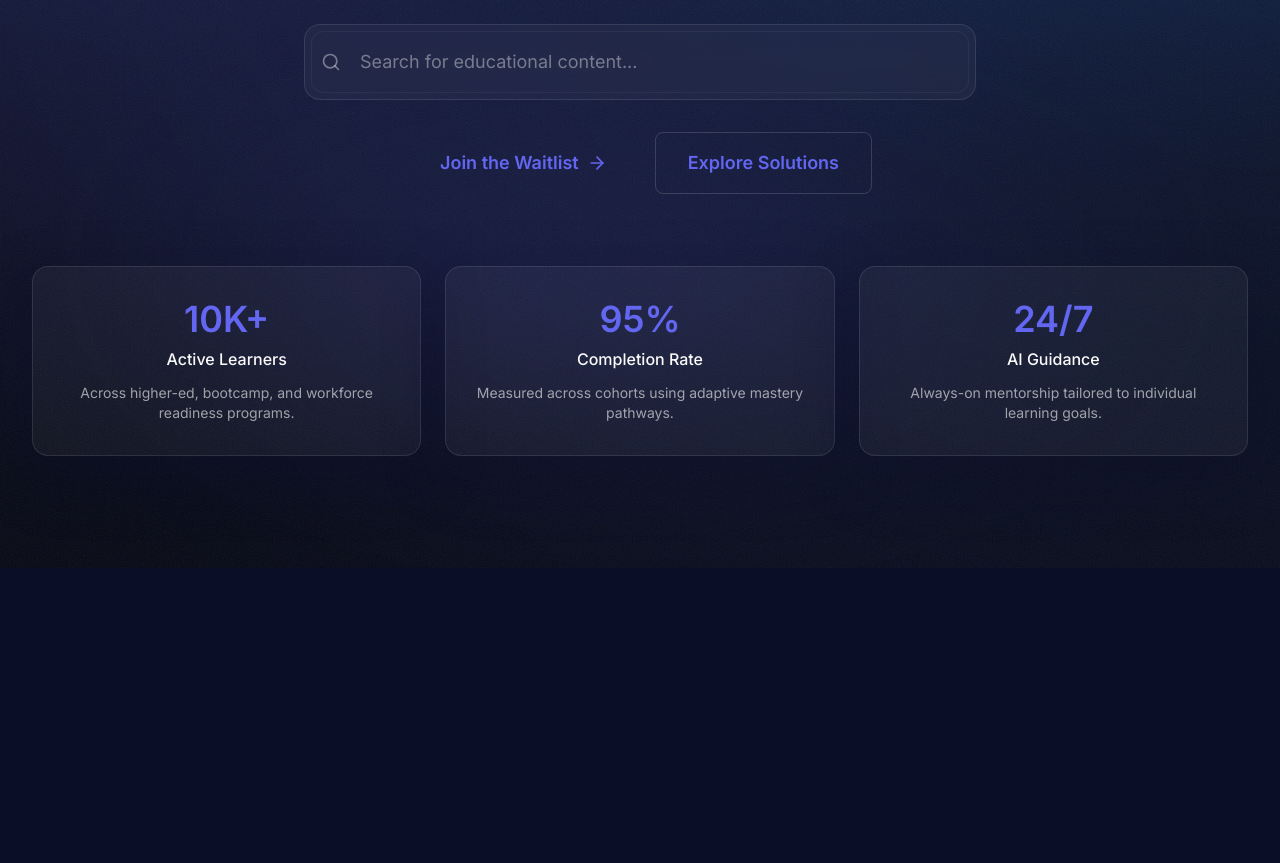
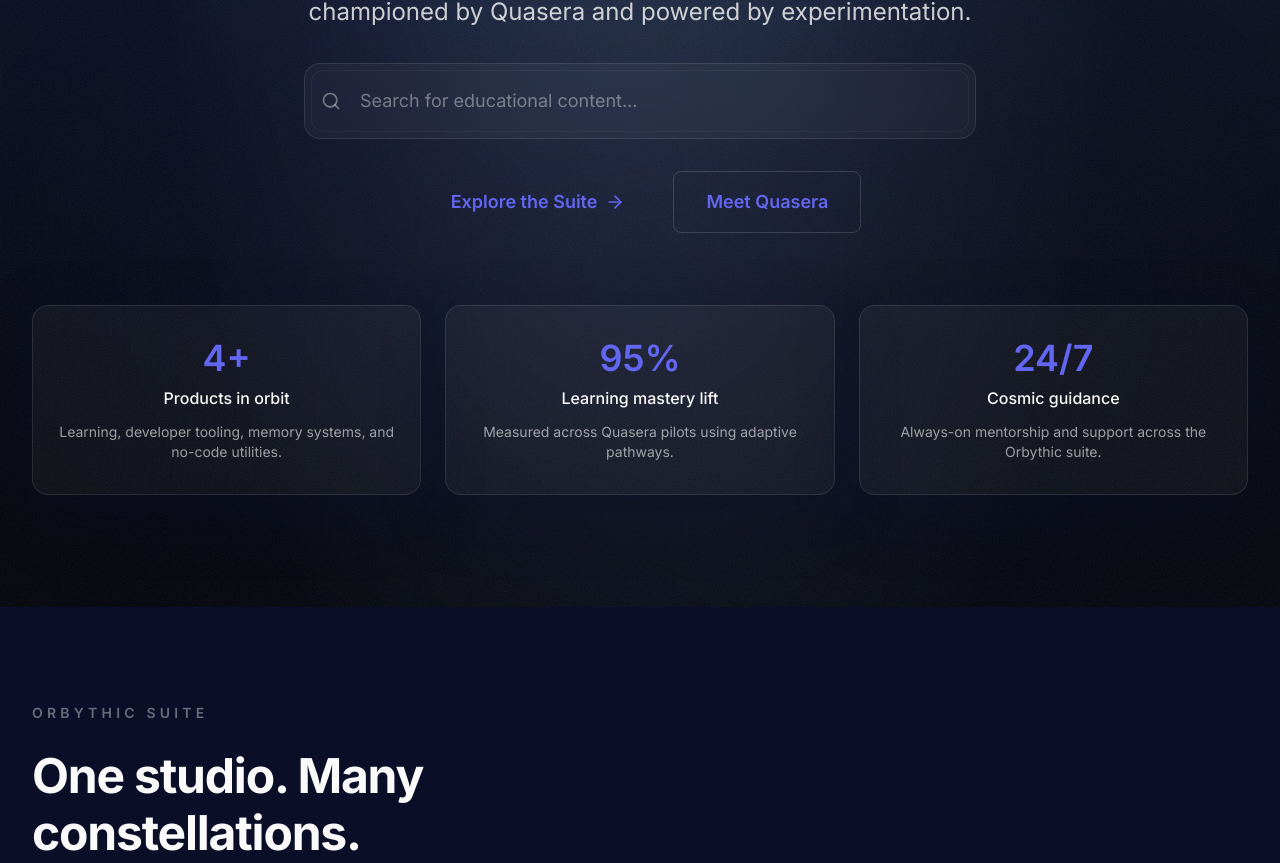
Before and after one commit to Sant0-9/Orbythic, a Next.js app: page / in a window 1280 px wide. Shown: the part 557-1420 px from the top of the page. Before the commit the page ends 1125 px from the top, so only its background shows below. Built offline with nearby package versions, Linux system fonts and the light colour scheme.

Commit message:
feat: craft cosmic hero and product showcase

```diff
--- a/src/app/page.tsx
+++ b/src/app/page.tsx
@@ -1,6 +1,7 @@
 import type { Metadata } from 'next';
 import Navigation from '@/components/sections/Navigation';
 import Hero from '@/components/sections/Hero';
+import ProductShowcase from '@/components/sections/ProductShowcase';
 import { getPageMetadata, generateStructuredData } from '@/lib/utils/seo';
 
 export const metadata: Metadata = getPageMetadata('home');
@@ -23,6 +24,7 @@
       <Navigation />
       <main className="pt-16">
         <Hero />
+        <ProductShowcase />
       </main>
     </>
   );
--- a/src/components/sections/Hero.tsx
+++ b/src/components/sections/Hero.tsx
@@ -8,9 +8,10 @@
 
 export default function Hero() {
   return (
-    <section className="relative isolate overflow-hidden">
+    <section className="relative isolate overflow-hidden bg-black">
       <div className={styles.heroBackground} />
       <div className={styles.heroGrid} />
+      <div className={styles.heroSpotlight} />
       <div className={styles.heroNoise} />
       <div className={styles.heroAccent} />
 
@@ -40,9 +41,9 @@
               transition={{ delay: 0.4, duration: 0.8 }}
               className="text-4xl font-bold leading-tight text-starlight sm:text-5xl lg:text-7xl"
             >
-              Transform Education
+              Design the Next
               <br />
-              <span className="text-gradient">with AI-Powered Learning</span>
+              <span className="text-gradient">Orbythic Product Galaxy</span>
             </motion.h1>
 
             {/* Supporting copy */}
@@ -52,7 +53,7 @@
               transition={{ delay: 0.6, duration: 0.8 }}
               className="mx-auto max-w-3xl text-xl leading-relaxed text-starlight/80 sm:text-2xl"
             >
-              Discover Quasera by Orbythic, the next-generation educational platform that adapts to how students learn. Join 10,000+ learners worldwide.
+              From Quasera&apos;s adaptive learning OS to MemVault, our JSON Mermaid explorer, and the OrbitQR generator, Orbythic is crafting cosmic-grade apps for ambitious teams. Explore the constellation, championed by Quasera and powered by experimentation.
             </motion.p>
 
             {/* Search input */}
@@ -82,17 +83,17 @@
               className="flex flex-col items-center justify-center gap-4 sm:flex-row"
             >
               <Link
-                href="/quasera"
+                href="#product-suite"
                 className="group relative inline-flex items-center space-x-2 rounded-lg bg-cosmic-gradient px-8 py-4 text-lg font-semibold text-white transition-all duration-300 hover:-translate-y-1 hover:shadow-2xl hover:shadow-nebula-purple/25"
               >
-                <span>Join the Waitlist</span>
+                <span>Explore the Suite</span>
                 <ArrowRight className="h-5 w-5 transition-transform duration-300 group-hover:translate-x-1" />
               </Link>
               <Link
-                href="/solutions"
+                href="/quasera"
                 className="inline-flex items-center space-x-2 rounded-lg border border-white/15 px-8 py-4 text-lg font-semibold text-starlight/80 transition-all duration-300 hover:border-nebula-purple/40 hover:bg-white/5 hover:text-starlight"
               >
-                <span>Explore Solutions</span>
+                <span>Meet Quasera</span>
               </Link>
             </motion.div>
 
@@ -103,9 +104,9 @@
               transition={{ delay: 1.1, duration: 0.8 }}
               className="grid grid-cols-1 gap-6 pt-10 sm:grid-cols-3"
             >
-              <StatHighlight value="10K+" label="Active Learners" description="Across higher-ed, bootcamp, and workforce readiness programs." />
-              <StatHighlight value="95%" label="Completion Rate" description="Measured across cohorts using adaptive mastery pathways." />
-              <StatHighlight value="24/7" label="AI Guidance" description="Always-on mentorship tailored to individual learning goals." />
+              <StatHighlight value="4+" label="Products in orbit" description="Learning, developer tooling, memory systems, and no-code utilities." />
+              <StatHighlight value="95%" label="Learning mastery lift" description="Measured across Quasera pilots using adaptive pathways." />
+              <StatHighlight value="24/7" label="Cosmic guidance" description="Always-on mentorship and support across the Orbythic suite." />
             </motion.dl>
           </motion.div>
         </div>
--- /dev/null
+++ b/src/components/sections/ProductShowcase.tsx
@@ -0,0 +1,105 @@
+'use client';
+
+import Link from 'next/link';
+import ScrollReveal from '@/components/animations/ScrollReveal';
+
+const products = [
+  {
+    name: 'Quasera',
+    headline: 'Adaptive Learning Operating System',
+    description:
+      'Our flagship AI platform orchestrating mastery-based journeys, telemetry, and operations for modern education leaders.',
+    status: 'Flagship · Scaling private beta',
+    href: '/quasera',
+    actionLabel: 'Explore Quasera',
+  },
+  {
+    name: 'MemVault',
+    headline: 'Personal Memory Architecture',
+    description:
+      'Augment your teams with durable memory stores, semantic recall, and granular control over what AI retains and forgets.',
+    status: 'Private alpha · Request access',
+    href: '/contact?product=memvault',
+    actionLabel: 'Request MemVault access',
+  },
+  {
+    name: 'OrbitQR',
+    headline: 'Instant QR + Smart Routing',
+    description:
+      'Generate branded QR codes with analytics, geofenced routing, and campaign timelines built for product launches.',
+    status: 'Builder preview',
+    href: '/contact?product=orbitqr',
+    actionLabel: 'Join OrbitQR preview',
+  },
+  {
+    name: 'JSON Meridian',
+    headline: 'JSON → Mermaid Diagramming',
+    description:
+      'Visualize complex payloads and architectures instantly with shareable Mermaid graphs, version history, and embeds.',
+    status: 'Public beta soon',
+    href: '/contact?product=json-meridian',
+    actionLabel: 'Get notified',
+  },
+];
+
+export default function ProductShowcase() {
+  return (
+    <section id="product-suite" className="bg-cosmic-deep">
+      <div className="mx-auto max-w-7xl px-4 py-24 sm:px-6 lg:px-8">
+        <div className="grid gap-16 lg:grid-cols-5">
+          <div className="flex flex-col gap-6 lg:col-span-2 lg:sticky lg:top-32">
+            <span className="text-sm font-semibold uppercase tracking-[0.3em] text-starlight/40">
+              Orbythic Suite
+            </span>
+            <h2 className="text-3xl font-semibold text-starlight sm:text-4xl">
+              One studio. Many constellations.
+            </h2>
+            <p className="text-lg text-starlight/70">
+              We build focused tools that share a common design language, data posture, and accessibility standard.
+              Each product experiments boldly on its own mission, while Quasera anchors the wider learning ecosystem.
+            </p>
+            <p className="text-starlight/60">
+              Toggle between live pilots, utility drops, and upcoming releases. The left column stays with you as you
+              explore, while new cards animate into view—a small nod to the scroll-triggered journeys we craft inside
+              our apps.
+            </p>
+          </div>
+          <div className="space-y-10 lg:col-span-3">
+            {products.map((product) => (
+              <ScrollReveal
+                key={product.name}
+                className="group relative overflow-hidden rounded-3xl border border-white/10 bg-white/[0.03] p-8 transition-transform duration-500 hover:-translate-y-1 hover:border-nebula-purple/40 hover:shadow-[0_40px_100px_rgba(5,7,20,0.45)]"
+              >
+                <div className="flex flex-wrap items-center justify-between gap-3">
+                  <div className="flex items-center gap-3">
+                    <span className="inline-flex h-10 w-10 items-center justify-center rounded-xl bg-cosmic-gradient/80 text-base font-semibold text-white shadow-lg shadow-nebula-purple/20">
+                      {product.name.charAt(0)}
+                    </span>
+                    <div>
+                      <h3 className="text-xl font-semibold text-starlight">{product.name}</h3>
+                      <p className="text-sm text-starlight/60">{product.status}</p>
+                    </div>
+                  </div>
+                  <Link
+                    href={product.href}
+                    className="hidden rounded-full border border-white/15 px-4 py-2 text-sm font-medium text-starlight/70 transition-all duration-300 hover:border-nebula-purple/40 hover:text-starlight lg:inline-flex"
+                  >
+                    {product.actionLabel}
+                  </Link>
+                </div>
+                <p className="mt-6 text-lg text-starlight/80">{product.headline}</p>
+                <p className="mt-3 text-base text-starlight/65">{product.description}</p>
+                <Link
+                  href={product.href}
+                  className="mt-6 inline-flex items-center text-sm font-semibold text-nebula-purple transition-colors duration-300 hover:text-starlight lg:hidden"
+                >
+                  {product.actionLabel}
+                </Link>
+              </ScrollReveal>
+            ))}
+          </div>
+        </div>
+      </div>
+    </section>
+  );
+}
--- a/src/styles/cosmic.module.css
+++ b/src/styles/cosmic.module.css
@@ -5,30 +5,30 @@
   inset: 0;
   overflow: hidden;
   background:
-    radial-gradient(120% 120% at 15% 15%, rgba(99, 102, 241, 0.2), transparent 65%),
-    radial-gradient(100% 100% at 85% 10%, rgba(59, 130, 246, 0.18), transparent 55%),
-    linear-gradient(180deg, #090f25 0%, #050714 100%);
+    radial-gradient(120% 120% at 15% 15%, rgba(80, 110, 255, 0.12), transparent 65%),
+    radial-gradient(140% 120% at 80% 5%, rgba(90, 165, 255, 0.08), transparent 60%),
+    linear-gradient(180deg, #010208 0%, #02040f 45%, #02030a 100%);
 }
 
 .heroBackground::before {
   content: '';
   position: absolute;
-  top: -35%;
-  left: -10%;
-  width: 60%;
-  height: 60%;
-  background: radial-gradient(circle at center, rgba(99, 102, 241, 0.28), transparent 70%);
-  filter: blur(120px);
-  opacity: 0.8;
+  top: -40%;
+  left: -20%;
+  width: 65%;
+  height: 65%;
+  background: radial-gradient(circle at center, rgba(160, 200, 255, 0.18), transparent 75%);
+  filter: blur(140px);
+  opacity: 0.7;
 }
 
 .heroBackground::after {
   content: '';
   position: absolute;
-  inset: -40%;
-  background: radial-gradient(circle at 80% 20%, rgba(59, 130, 246, 0.25), transparent 65%);
-  filter: blur(120px);
-  opacity: 0.5;
+  inset: -30%;
+  background: radial-gradient(circle at 85% 20%, rgba(120, 150, 255, 0.12), transparent 65%);
+  filter: blur(160px);
+  opacity: 0.45;
 }
 
 .heroGrid {
@@ -59,9 +59,42 @@
   width: 120%;
   height: 70%;
   transform: translateX(-50%);
-  background: radial-gradient(55% 55% at 50% 0%, rgba(99, 102, 241, 0.45), transparent 70%);
-  filter: blur(120px);
-  opacity: 0.6;
+  background: radial-gradient(55% 55% at 50% 0%, rgba(110, 135, 255, 0.35), transparent 75%);
+  filter: blur(150px);
+  opacity: 0.55;
+}
+
+.heroSpotlight {
+  position: absolute;
+  inset: -15% -10%;
+  background: radial-gradient(45% 140% at 50% 10%, rgba(160, 210, 255, 0.22), transparent 70%);
+  mix-blend-mode: screen;
+  opacity: 0.4;
+  animation: heroRadiation 16s ease-in-out infinite;
+}
+
+.heroSpotlight::after {
+  content: '';
+  position: absolute;
+  inset: 0;
+  background: radial-gradient(35% 100% at 50% 0%, rgba(180, 220, 255, 0.32), transparent 70%);
+  filter: blur(40px);
+  opacity: 0.65;
+}
+
+@keyframes heroRadiation {
+  0% {
+    transform: translateY(-12%) scale(1);
+    opacity: 0.35;
+  }
+  45% {
+    transform: translateY(6%) scale(1.05);
+    opacity: 0.55;
+  }
+  100% {
+    transform: translateY(-12%) scale(1);
+    opacity: 0.35;
+  }
 }
 
 @keyframes twinkle {
```
